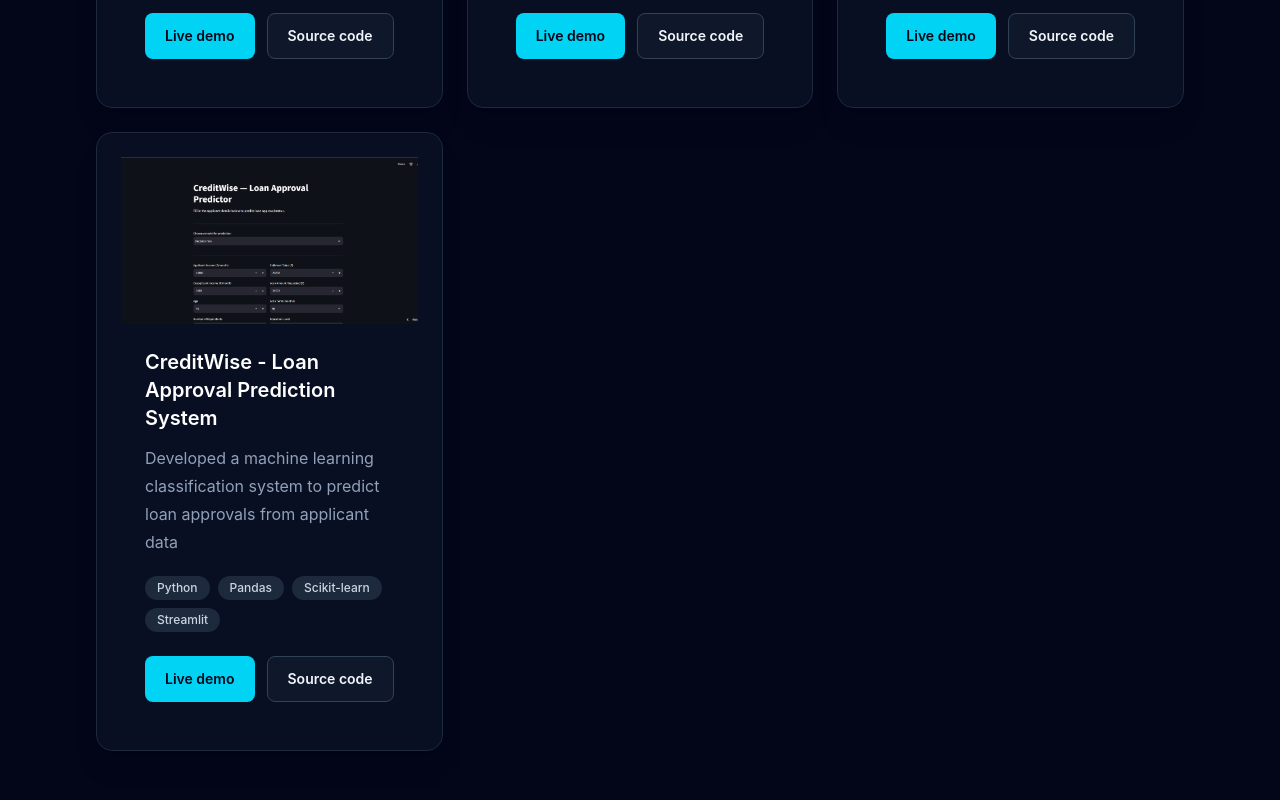
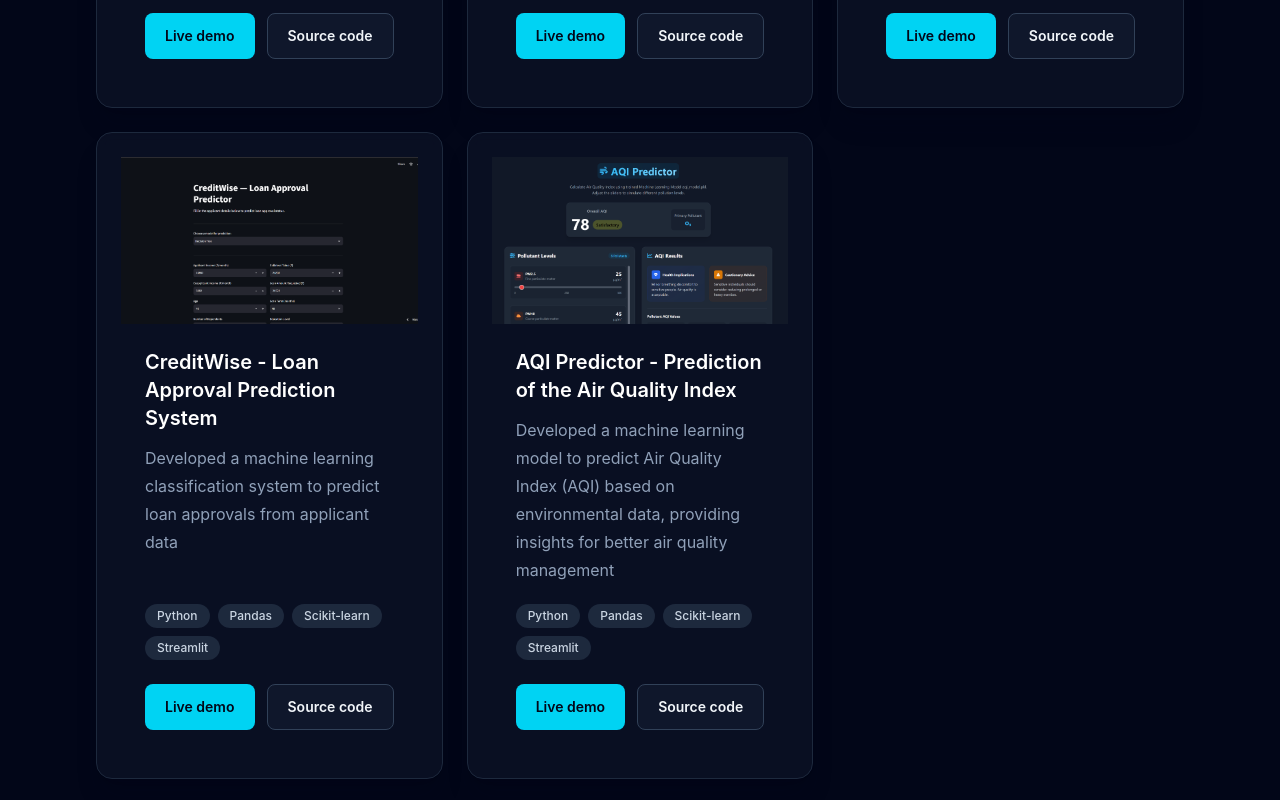
Before and after one commit to ankurgangwar4575-tech/Portfolio, a React (Vite) app in the folder MyPortfolio/: page / in a window 1280 px wide. Shown: the part 2560-3360 px from the top of the page. Built offline with nearby package versions, Linux system fonts and the light colour scheme.

Commit message:
Refactor code structure for improved readability and maintainability

```diff
--- a/MyPortfolio/src/data/portfolio.ts
+++ b/MyPortfolio/src/data/portfolio.ts
@@ -60,6 +60,14 @@ export const portfolio: PortfolioData = {
       liveUrl: 'https://loan-classifier.streamlit.app/',
       repoUrl: "https://github.com/ankurgangwar4575-tech/CreditWise-Loan-Approval-System"
     },
+    {
+      title: 'AQI Predictor - Prediction of the Air Quality Index',
+      description: 'Developed a machine learning model to predict Air Quality Index (AQI) based on environmental data, providing insights for better air quality management',
+      technologies: ["Python", "Pandas", "Scikit-learn", "Streamlit"],
+      image: '/images/projects/aqi.png',
+      liveUrl: 'https://aqi-predictor-sepia.vercel.app/',
+      repoUrl: "https://github.com/ankurgangwar4575-tech/AQI-Predictor"
+    },
   ],
   education: [
     {
```
Also changed, not shown: MyPortfolio/public/images/projects/aqi.png (added).
